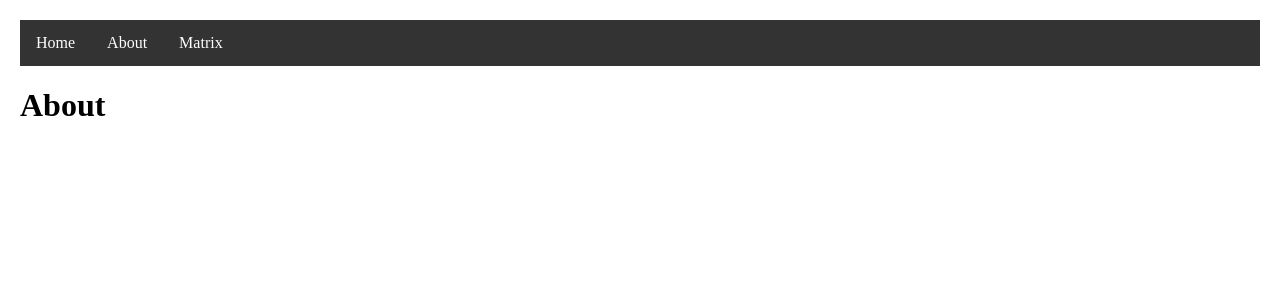
After one commit to devonsolutions/calculatorapp_CIS2020-001, a Flask app: template templates/about.html in a window 1280 px wide. The commit adds this page. Shown: the top 300 px of the page. Run offline with Flask 3, Linux system fonts and the light colour scheme; the template is opened without the code that fills it, so the values that code supplies are empty.

Commit message:
Created navigation bar and blank template pages

```diff
--- a/app.py
+++ b/app.py
@@ -0,0 +1,18 @@
+from flask import Flask, render_template, request
+
+app = Flask (__name__, template_folder='templates')
+
+@app.route("/")
+def index():
+    return render_template('index.html')
+
+@app.route("/about")
+def about():
+    return render_template('about.html')
+
+@app.route("/matrix")
+def matrix():
+    return render_template('matrix.html')
+
+if __name__ == "__main__":
+    app.run()
--- /dev/null
+++ b/static/style.css
@@ -0,0 +1,28 @@
+body {
+   margin: 10px;
+   padding: 10px;
+}
+
+ul {
+  list-style-type: none;
+  margin: 0;
+  padding: 0;
+  overflow: hidden;
+  background-color: #333333;
+}
+
+ul li {
+  float: left;
+}
+
+ul li a {
+  display: block;
+  color: white;
+  text-align: center;
+  padding: 14px 16px;
+  text-decoration: none;
+}
+
+ul li a:hover {
+  background-color: #111111;
+}
--- /dev/null
+++ b/templates/about.html
@@ -0,0 +1,6 @@
+{% extends "base.html" %}
+{% block title %}About{% endblock %}
+
+{% block content %}
+<h1>About</h1>
+{% endblock %}
--- a/templates/base.html
+++ b/templates/base.html
@@ -1 +1,16 @@
-<!-- navbar, footer, {% block content %} -->
+<!DOCTYPE html>
+<html lang="en">
+<head>
+    <meta charset="UTF-8">
+    <title>{% block title %}Default Value{% endblock %}</title>
+    <link rel="stylesheet" href="static\style.css">
+</head>
+<body>
+    <ul>
+        <li><a href="{{ url_for('index') }}">Home</a></li>
+        <li><a href="{{ url_for('about') }}">About</a></li>
+        <li><a href="{{ url_for('matrix') }}">Matrix</a></li>
+    </ul>
+    {% block content %}{% endblock %}
+</body>
+</html>
--- /dev/null
+++ b/templates/matrix.html
@@ -0,0 +1,6 @@
+{% extends "base.html" %}
+{% block title %}About{% endblock %}
+
+{% block content %}
+<h1>Matrix</h1>
+{% endblock %}
--- a/templates/page1.html
+++ /dev/null
@@ -1 +0,0 @@
-<!-- extends base.html page 1 -->
--- a/templates/page2.html
+++ /dev/null
@@ -1 +0,0 @@
-<!-- extends base.html page 2 -->
```
Also changed, not shown: requirements.txt (+8 -0 lines), templates/index.html (+6 -1 lines).
